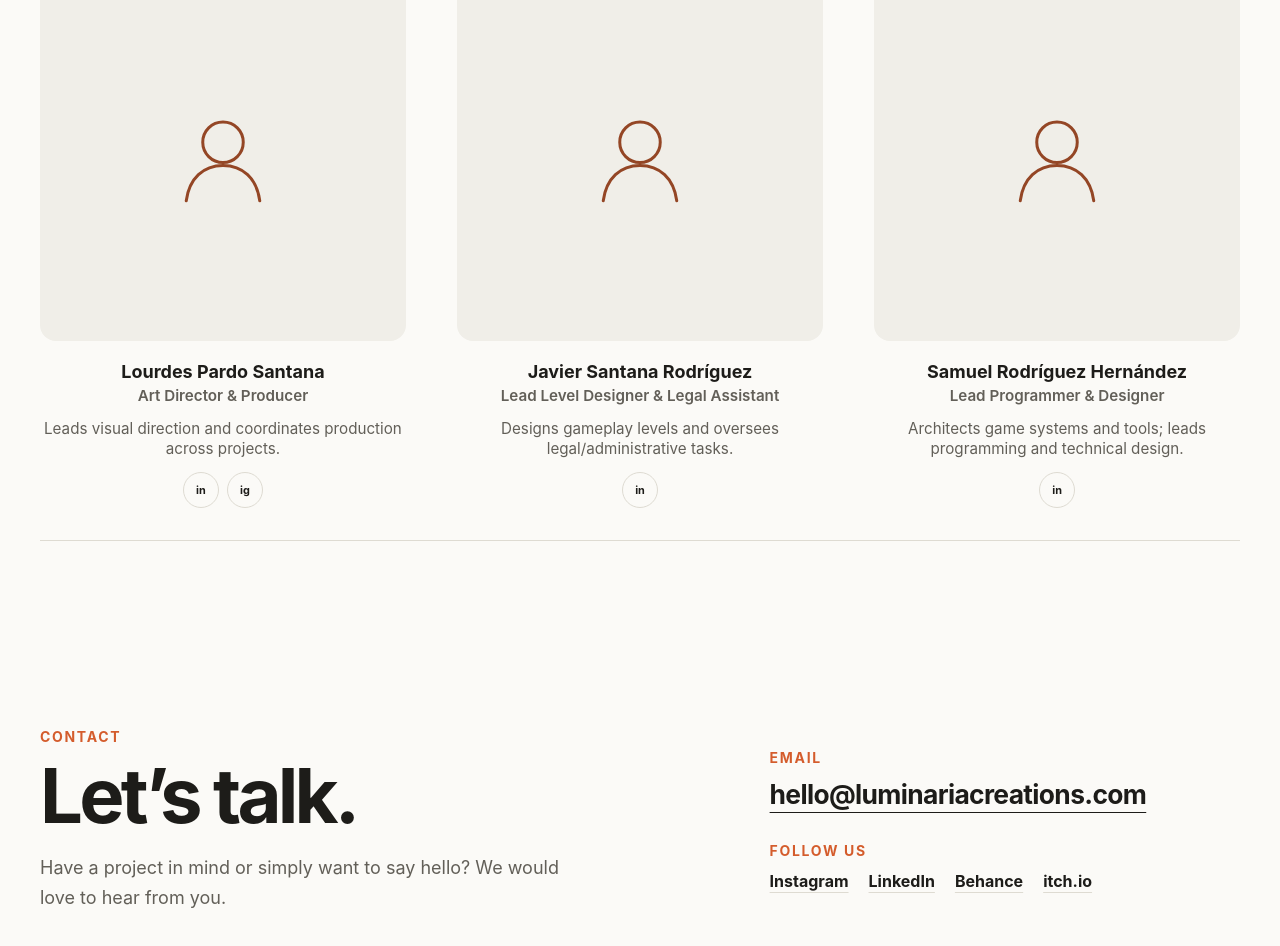
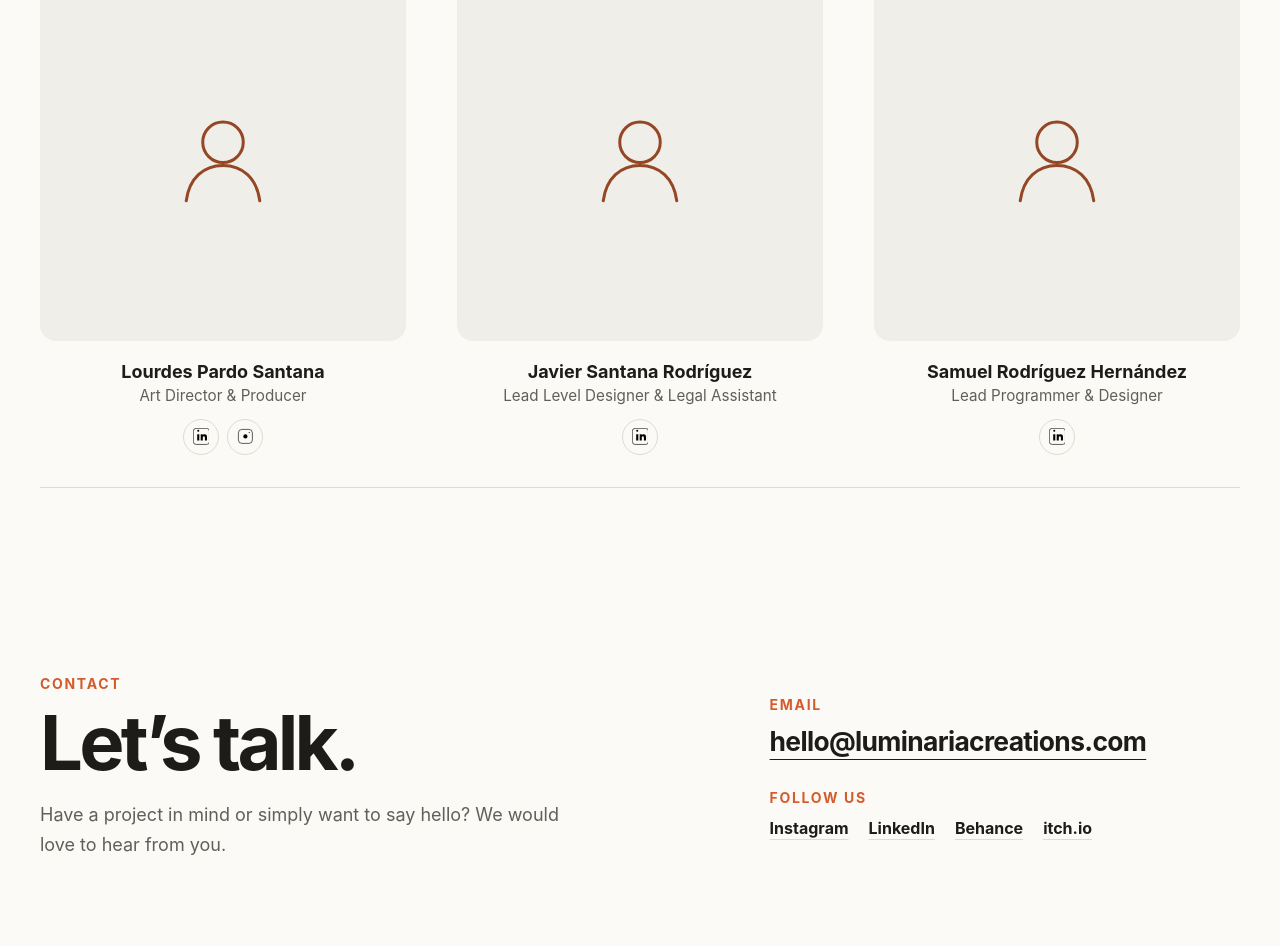
Before and after one commit to SamuelRodri/Luminaria-Creations, a React (Vite) app: page / in a window 1280 px wide. Shown: the part 1775-2721 px from the top of the page. Built offline with nearby package versions, Linux system fonts and the light colour scheme.

Commit message:
Use SVG icons for social links

```diff
--- a/src/components/TeamSection/TeamSection.css
+++ b/src/components/TeamSection/TeamSection.css
@@ -80,6 +80,11 @@
   transition: color 160ms ease, border-color 160ms ease, background-color 160ms ease;
 }
 
+.team-member__socials a svg {
+  width: 1.05rem;
+  height: 1.05rem;
+}
+
 .team-member {
   text-align: center;
 }
@@ -90,11 +95,7 @@
   font-weight: 600;
 }
 
-.team-member__desc {
-  margin: 0.35rem 0 var(--space-3);
-  color: var(--color-text-muted);
-  font-size: 0.95rem;
-}
+/* removed member description styles - descriptions disabled */
 
 .team-member__socials a:hover,
 .team-member__socials a:focus-visible {
--- a/src/components/TeamSection/TeamSection.jsx
+++ b/src/components/TeamSection/TeamSection.jsx
@@ -10,16 +10,35 @@ function ProfilePlaceholder() {
 }
 
 function TeamMember({ member, socialLabel }) {
+  function SocialIcon({ name }) {
+    const key = (name || '').toLowerCase()
+    if (key.includes('linkedin')) {
+      return (
+        <svg viewBox="0 0 24 24" aria-hidden="true" focusable="false">
+          <rect x="0.5" y="0.5" width="23" height="23" rx="4" fill="none" stroke="currentColor" />
+          <path d="M6 9h3v9H6zM7.5 5.5a1.5 1.5 0 1 1 0-3 1.5 1.5 0 0 1 0 3zM11 9h3v1.3c.4-.7 1.4-1.3 2.6-1.3 2.8 0 3.4 1.8 3.4 4.1V18h-3v-3.8c0-1-.02-2.3-1.4-2.3-1.4 0-1.6 1.1-1.6 2.2V18h-3z" />
+        </svg>
+      )
+    }
+    if (key.includes('instagram')) {
+      return (
+        <svg viewBox="0 0 24 24" aria-hidden="true" focusable="false">
+          <rect x="2" y="2" width="20" height="20" rx="5" fill="none" stroke="currentColor" />
+          <circle cx="12" cy="12" r="3" />
+          <circle cx="17.5" cy="6.5" r="0.8" />
+        </svg>
+      )
+    }
+    return <span>{name}</span>
+  }
+
   return (
     <article className="team-member">
       <div className="team-member__avatar">
         <ProfilePlaceholder />
       </div>
       <h4>{member.name}</h4>
-      <p className="team-member__role">{member.role}</p>
-      {member.description && (
-        <p className="team-member__desc">{member.description}</p>
-      )}
+      <p>{member.role}</p>
       <ul
         className="team-member__socials"
         aria-label={`${socialLabel} ${member.name}`}
@@ -32,7 +51,7 @@ function TeamMember({ member, socialLabel }) {
               target="_blank"
               rel="noreferrer"
             >
-              {social.shortLabel}
+              <SocialIcon name={social.label} />
             </a>
           </li>
         ))}
```
